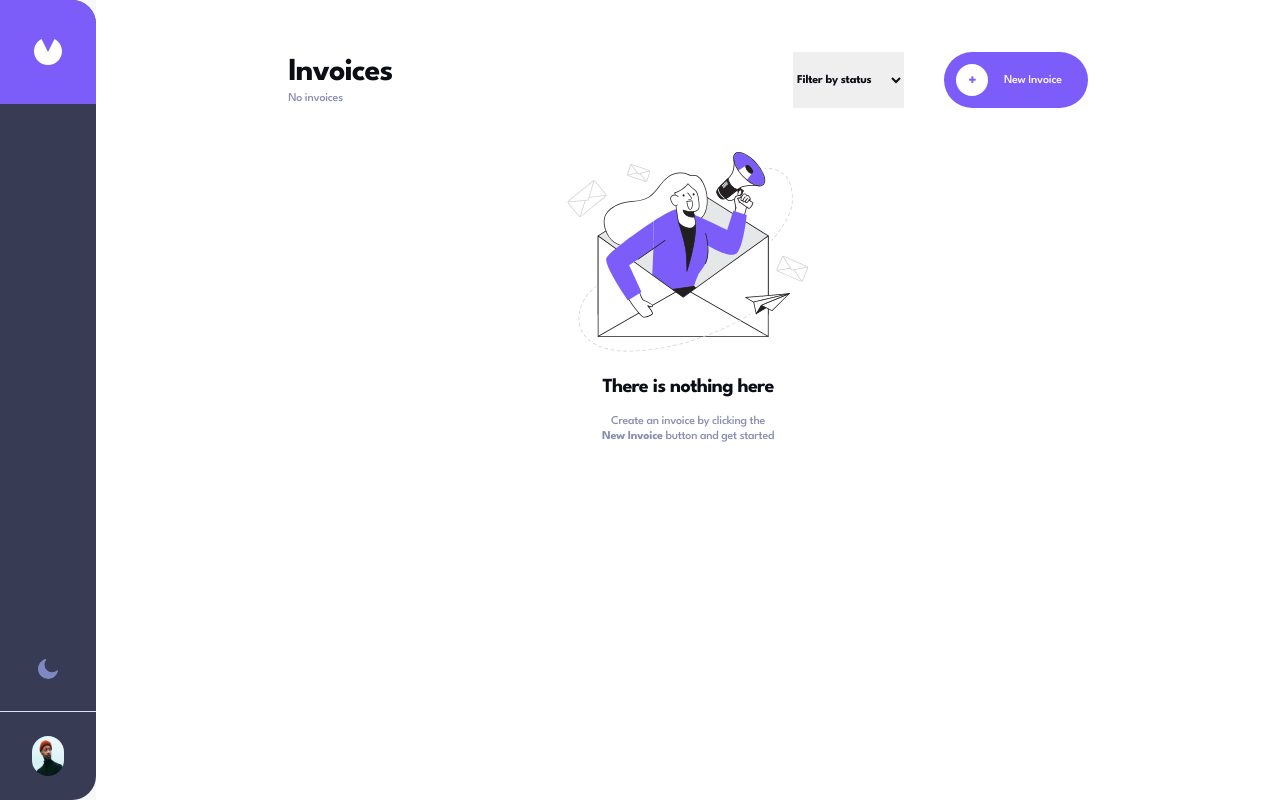
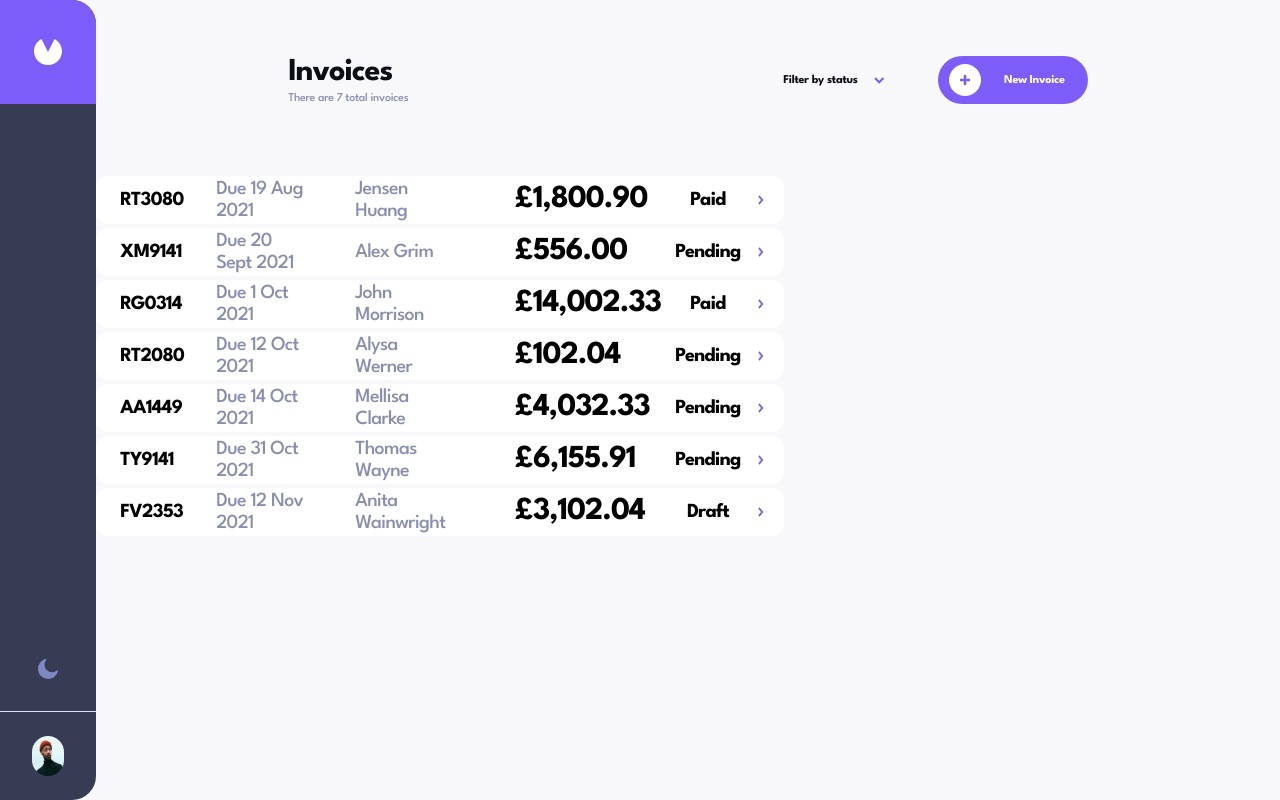
Before and after one commit to MohirpoolBatch1/Invoice-The-Temurids, a React (Create React App) app: page / in a window 1280 px wide. Built offline with nearby package versions, Linux system fonts and the light colour scheme.

Commit message:
fix(IT-9)-signedUp-modified

```diff
--- a/src/pages/Homepage/Homepage.jsx
+++ b/src/pages/Homepage/Homepage.jsx
@@ -1,46 +1,108 @@
-import React from 'react'
+import {Fragment, useState, useRef, useId} from 'react'
+import {Menu, Transition} from '@headlessui/react'
+import datas from '../../data.json'
+import Button from '../../components/Button/Button.jsx'
+import InvoiceItem from '../../components/InvoiceItem/InvoiceItem.jsx'
 import EmptyEmail from '../../assets/illustration-empty.svg'
+import ArrowDownIcon from '../../assets/icon-arrow-down.svg'
+import ArrowUpIcon from '../../assets/icon-arrow-up.svg'
 
 function Homepage() {
+  const [data, setData] = useState(datas)
+  const [invoiceStatus, setInvoiceStatus] = useState('total')
+  const statusId = useId()
+  const [showStatus, setShowStatus] = useState(false)
+  const allStatus = ['Draft', 'Pending', 'Paid']
+  const handleChange = e => {
+    const filteredDatas = datas.filter(
+      item => item.status === e.target.name.toLowerCase(),
+    )
+    setData(filteredDatas)
+    setInvoiceStatus(e.target.name)
+  }
+
   return (
-    <div className="w-full h-full bg-white">
-      <div className="header  flex justify-between mx-48  h-16 mt-12 items-center ">
-        <div className="nav_left flex flex-col  ">
+    <div className="w-full h-full overflow-y-scroll ">
+      <div className="header  flex justify-between mx-48  h-16 mt-12  items-center mb-16">
+        <div className=" flex flex-col  ">
           <h1 className="text-gray-600 font-bold  ">Invoices</h1>
-          <p className="text-body-1 text-gray-300 font-normal">No invoices</p>
+          <p className="text-body-1 text-gray-300 font-normal ">
+            {data.length > 0
+              ? `There are  ${data.length} ${invoiceStatus} ${
+                  data.length > 1 ? 'invoices' : 'invoice'
+                }`
+              : 'No invoices'}
+          </p>
         </div>
-        <div className="flex align-center ">
-          <select
-            defaultValue={'Filter by status'}
-            className="border-none focus:outline-none   text-body-1 text-gray-600  pr-4 cursor-pointer mr-10 font-bold   "
+        <div className="flex items-center  ">
+          <Menu as="div" className="mr-6 relative w-40">
+            <Menu.Button
+              onClick={() => setShowStatus(!showStatus)}
+              className="flex items-center m-auto "
             >
-            <option value="Filter by status">Filter by status</option>
-          </select>
-          <button type="button" className="bg-purple rounded-full  p-3 w-36 ">
-            <div className="flex items-center  ">
-              <div className=" flex items-center justify-center  w-8 h-8 rounded-full mr-4 bg-white   ">
-                <span className="text-purple font-bold text-base mt-1  ">
-                  +
+              <span className="font-bold text-body-1 text-gray-600 mr-4 ">
+                Filter by status
               </span>
-              </div>
-              <span className="text-body-1 text-white ">New Invoice</span>
-            </div>
-          </button>
-          {/* <Button type="invoice"/> */}
+              <img
+                src={showStatus ? ArrowUpIcon : ArrowDownIcon}
+                alt="arrow-down-icon"
+              />
+            </Menu.Button>
+            <Transition
+              as={Fragment}
+              enter="transition ease-out duration-100"
+              enterFrom="transform opacity-0 scale-95"
+              enterTo="transform opacity-100 scale-100"
+              leave="transition ease-in duration-75"
+              leaveFrom="transform opacity-100 scale-100"
+              leaveTo="transform opacity-0 scale-95"
+            >
+              <Menu.Items className="absolute mt-6 h-32 w-48  rounded-lg bg-white shadow-[0_10px_20px_rgba(72,84,159,0.25)]">
+                {allStatus.map((status, index) => (
+                  <Menu.Item key={`${statusId}${status}`}>
+                    <label
+                      htmlFor={status}
+                      className="text-gray-900 group flex w-full items-center rounded-md px-2 py-2 text-sm cursor-pointer"
+                    >
+                      <input
+                        onChange={handleChange}
+                        name={status}
+                        type="checkbox"
+                        className="mr-2 cursor-pointer "
+                        id={status}
+                      />
+                      {status}
+                    </label>
+                  </Menu.Item>
+                ))}
+              </Menu.Items>
+            </Transition>
+          </Menu>
+
+          <Button buttonKind="newInvoice" onClick={() => {}} type="button">
+            New Invoice
+          </Button>
         </div>
       </div>
 
       {/* main part */}
-      {/* if there is no invoice */}
+
+      {data.length > 0 ? (
+        data.map(invoice => <InvoiceItem key={invoice.id} {...invoice} />)
+      ) : (
         <div className="m-auto w-72  my-10 flex flex-col items-center  ">
           <img src={EmptyEmail} alt="" />
-        <h2 className="text-gray-600 font-bold mt-6">There is nothing here</h2>
+          <h2 className="text-gray-600 font-bold mt-6">
+            There is nothing here
+          </h2>
           <p className="text-body-1 text-gray-300 text-center mt-4 w-42 ">
             Create an invoice by clicking the
             <br />
-          <span className="font-bold"> New Invoice</span> button and get started
+            <span className="font-bold"> New Invoice</span> button and get
+            started
           </p>
         </div>
+      )}
     </div>
   )
 }
```
Also changed, not shown: src/assets/icon-arrow-up.svg (added). Lines whose indentation alone changed are shown as unchanged.
